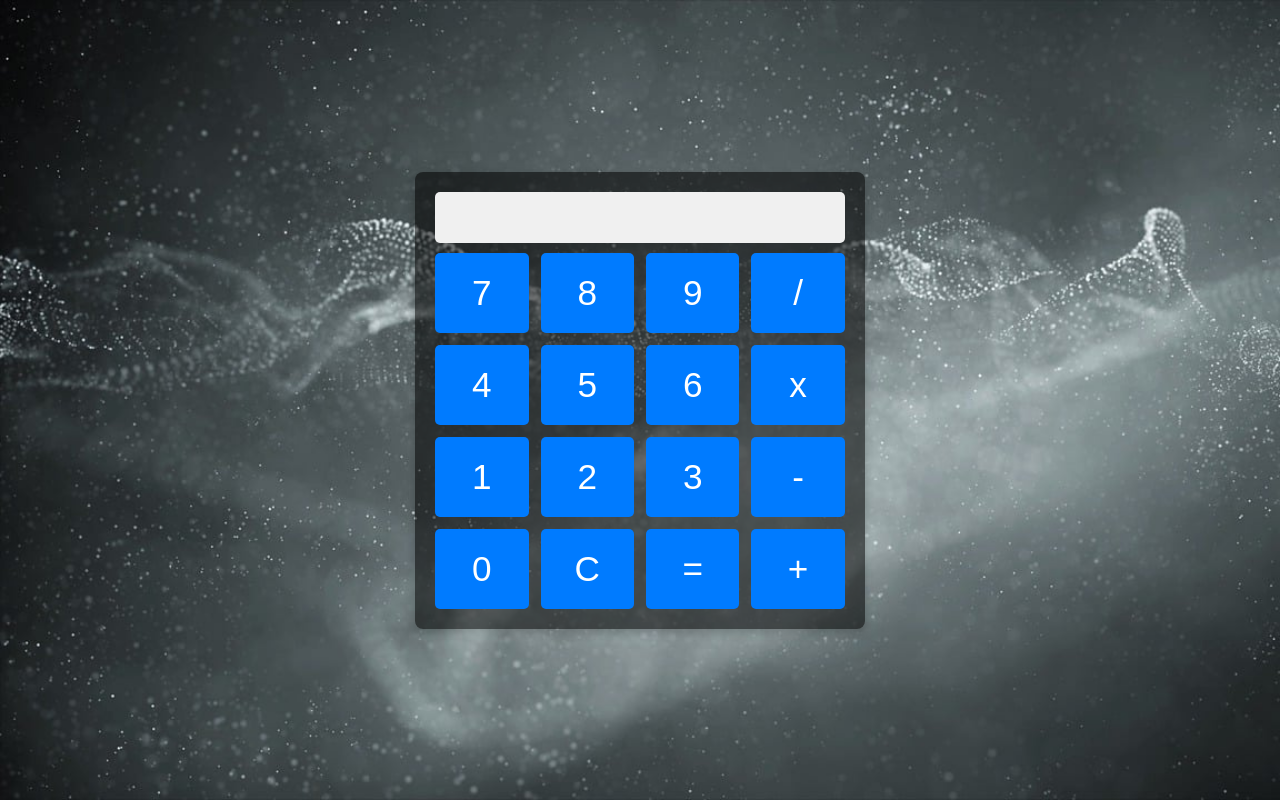
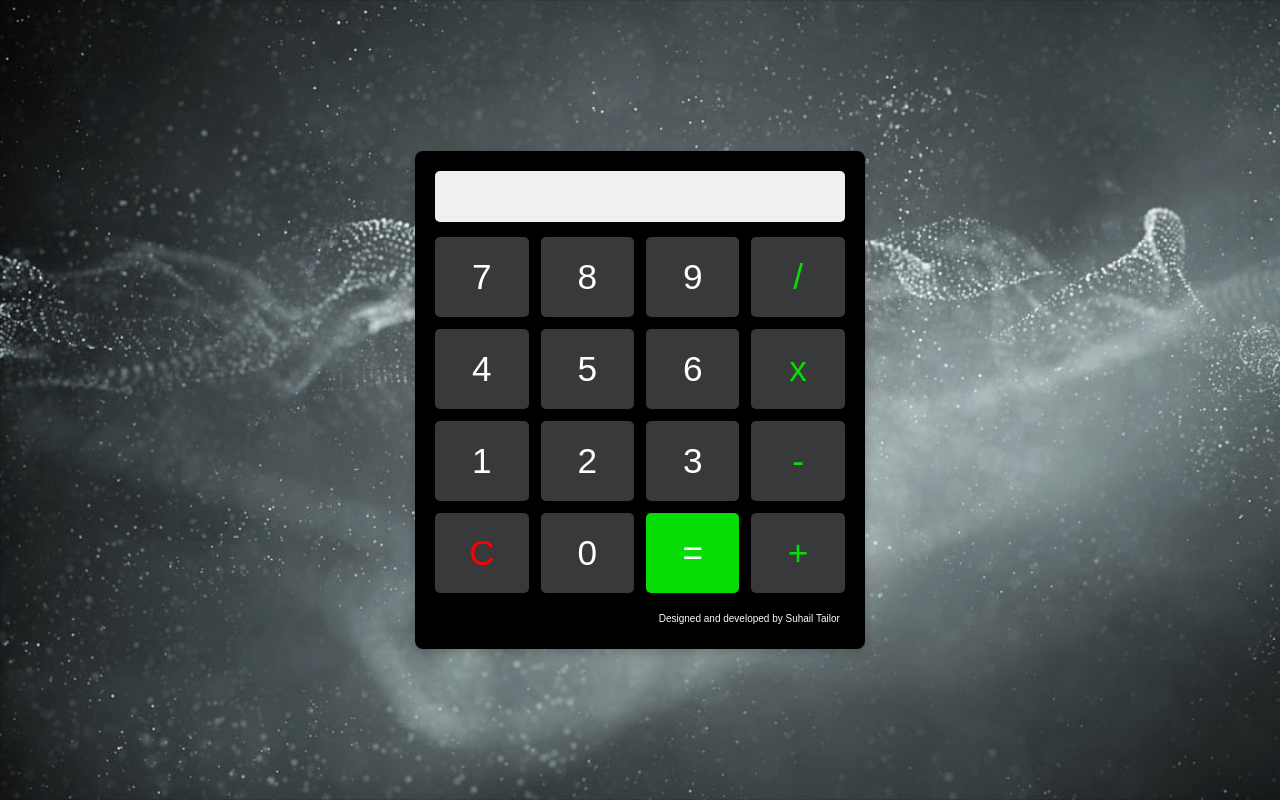
Before and after one commit to Sptailor/calculator, a plain HTML site: page index.html in a window 1280 px wide. Drawn offline with Linux system fonts and the light colour scheme.

Commit message:
updated UI and functionality

```diff
--- a/index.html
+++ b/index.html
@@ -6,37 +6,50 @@
     <title>Calculator</title>
     <link rel="stylesheet" href="style.css">
     <script src="main.js" defer></script>
+
 </head>
-
-
 
 <body>
     <div class="calculator">
         <text id="result"></text>
         <div class="buttons">
-          <button onclick="appendNumber('7')">7</button>
-          <button onclick="appendNumber('8')">8</button>
-          <button onclick="appendNumber('9')">9</button>
-          <button onclick="setOperator('/')">/</button>
+          <button onclick="appendNumber('7')" value="7">7</button>
+          <button onclick="appendNumber('8')" value="8">8</button>
 
-          <button onclick="appendNumber('4')">4</button>
-          <button onclick="appendNumber('5')">5</button>
-          <button onclick="appendNumber('6')">6</button>
-          <button onclick="setOperator('*')">x</button>
+          <button onclick="appendNumber('9')" value="9">9</button>
+          <button onclick="setOperator('/')" class="operator" value="/">/</button>
 
-          <button onclick="appendNumber('1')">1</button>
-          <button onclick="appendNumber('2')">2</button>
-          <button onclick="appendNumber('3')">3</button>
-          <button onclick="setOperator('-')">-</button>
+          <button onclick="appendNumber('4')" value="4">4</button>
+          <button onclick="appendNumber('5')" value="5">5</button>
+          <button onclick="appendNumber('6')" value="6">6</button>
+          <button onclick="setOperator('*')" class="operator" value="x">x</button>
 
-          <button onclick="appendNumber('0')">0</button>
-          <button id="clear" onclick="clear()">C</button>
-          <button onclick="operate()">=</button>
-          <button onclick="setOperator('+')">+</button>
+
+          <button onclick="appendNumber('1')" value="1">1</button>
+          <button onclick="appendNumber('2')" value="2">2</button>
+          <button onclick="appendNumber('3')" value="3">3</button>
+          <button onclick="setOperator('-')" class="operator" value="-">-</button>
+
+          <button id="clear" onclick="clear()" class="cancel" value="C">C</button>
+          <button onclick="appendNumber('0')" value="0">0</button>
+
+          <button onclick="operate()" class="solve" value="=">=</button>
+          <button onclick="setOperator('+')" class="operator" value="+">+</button>
         </div>
+
     <div>
 
 
 
+
 </body>
+<footer>Designed and developed by Suhail Tailor</footer>
+
+
+
+
+
+
+
+
 </html>
--- a/main.js
+++ b/main.js
@@ -1,8 +1,4 @@
-const resultScreen=document.getElementById('result');
-
-
-
-
+const resultScreen = document.getElementById('result');
 
 
 const add = function (a, b) {
@@ -20,94 +16,108 @@ const multiply = function (array) {
 };
 
 const divide = function (a, b) {
-    return a/b;
+    return a / b;
 };
 
-var num1='';
-var num2='';
-var temp='';
-var operator='';
-var display='';
+var num1 = '';
+var num2 = '';
+var temp = '';
+var operator = '';
+var display = '';
 function operate() {
 
-    num2=parseInt(temp);
+    num2 = parseInt(temp);
     if (operator === '+') {
-       display= num1 + num2;
+        display = num1 + num2;
     } else if (operator === '-') {
-        display= num1 - num2;
+        display = num1 - num2;
     } else if (operator === '*') {
-        display= num1 * num2;
+        display = num1 * num2;
     } else if (operator === '/') {
         if (num2 !== 0) {
-            display= num1 / num2;
+            display = num1 / num2;
         } else {
             return "Error: Division by zero";
         }
     }
     clear();
-    updateDisplay('',display);
+    updateDisplay('', display);
+
+
 }
 
-function setOperator(x){
-    if(display!==''){
-        num1=parseInt(temp);
-        console.log("num 1 is "+num1)
-         temp='';
-        operator=x;
-        updateDisplay(display,x);
 
+function setOperator(x) {
+
+
+    if (num1 == '') {
+        num1 = parseInt(temp);
+
+        temp = '';
+        if (operator === '') {
+
+            operator = x;
+            updateDisplay(display, x);
         }
     }
 
-function appendNumber(x){
-    display=resultScreen.innerText
-    if(operator ==='' && display!=''){
-        temp=display+ x;
-
-    }else if(operator ==='')
-    {
-        temp=x;
-    }
-    else{
-
-        temp+=x;
 
 }
-    updateDisplay(display,x);
+
+function appendNumber(x) {
+
+    if (num2 !== '') {
+        num2 = ''
+        clear();
+
+    } display = resultScreen.innerText
+    if (operator === '' && display != '') {
+        temp = display + x;
+
+    } else if (operator === '') {
+
+        temp = x;
+    }
+    else {
+
+        temp += x;
+
+    }
+    updateDisplay(display, x);
 
 
 }
-function updateDisplay(display,update){
+function updateDisplay(display, update) {
 
-    if(update==''){
+    if (update == '') {
 
-        display='';
-        resultScreen.innerText=display;
+        display = '';
+        resultScreen.innerText = display;
 
     }
 
-     resultScreen.innerText+=update;
+    resultScreen.innerText += update;
 
 
 
 
-     display=resultScreen.innerText;
-  console.log("Display updated to: "+ display);
+    display = resultScreen.innerText;
+
 
 
 
 }
-const clearBtn=document.getElementById("clear");
-clearBtn.addEventListener("click",()=>clear())
-function clear(){
+const clearBtn = document.getElementById("clear");
+clearBtn.addEventListener("click", () => clear())
+function clear() {
 
-    num1='';
-    num2='';
-    operator='';
-    temp='';
+    num1 = '';
 
-   resultScreen.innerText=' ';
 
-   console.log("Clear to: "+resultScreen.innerText);
+    temp = '';
+
+    resultScreen.innerText = ' ';
+
+
 
 }
--- a/style.css
+++ b/style.css
@@ -11,7 +11,7 @@ body {
 
   .calculator {
     width: 32%;
-    background: #0000008c;
+    background: #000000;
     padding: 20px;
     border-radius: 8px;
     box-shadow: 0 4px 10px rgba(0, 0, 0, 0.2);
@@ -21,8 +21,8 @@ body {
     display: flex;
     width: 100%;
     height: 51px;
-    margin-bottom: 10px;
-    font-size: 1.5em;
+    margin-bottom: 15px;
+    font-size: 2.5em;
     text-align: right;
     border: none;
     background: #f0f0f0;
@@ -42,12 +42,21 @@ body {
     font-size: 2.2em;
     border: none;
     border-radius: 5px;
-    background: #007bff;
+    background: #37393b;
     color: white;
     cursor: pointer;
     transition: background 0.2s;
   }
+  .operator{
+    color:#07dc07
+  }
+  .solve{
+    background-color: #07dc07;
 
+  }
+  .cancel{
+    color:red
+  }
   button:hover {
     background: #0056b3;
   }
@@ -55,3 +64,12 @@ body {
   button:active {
     background: #003f7f;
   }
+  footer{
+
+    margin-top: 15px;
+    margin-bottom: 0;
+    padding: 5px;
+    color: snow;
+    text-align: right;
+    font-size:10px ;
+  }
```
Lines whose indentation alone changed are shown as unchanged.
